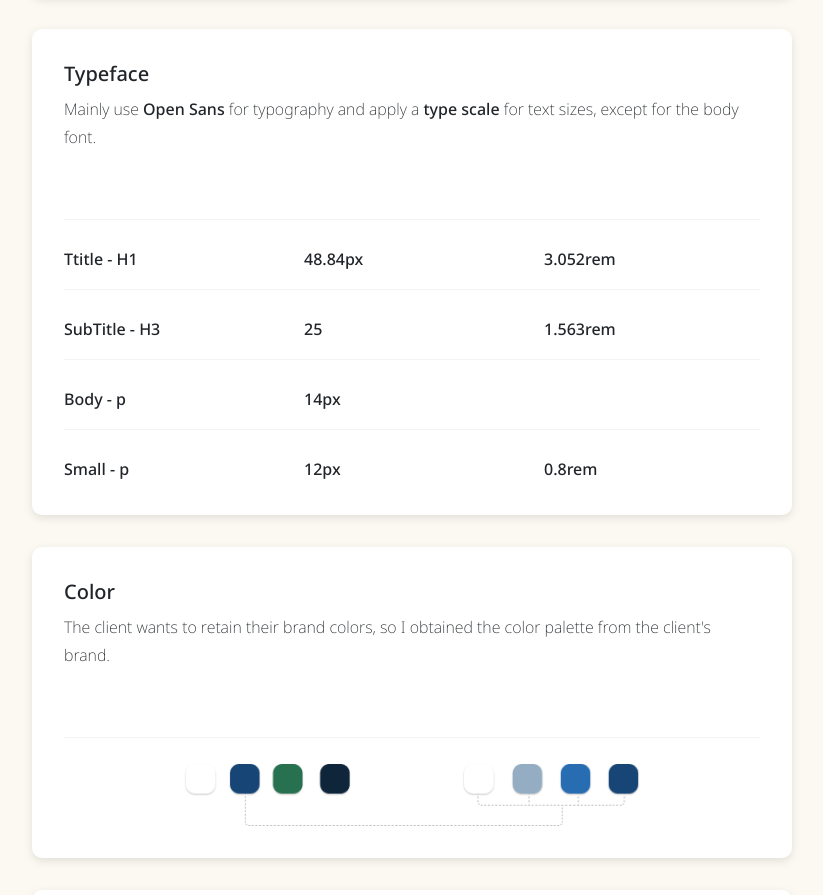
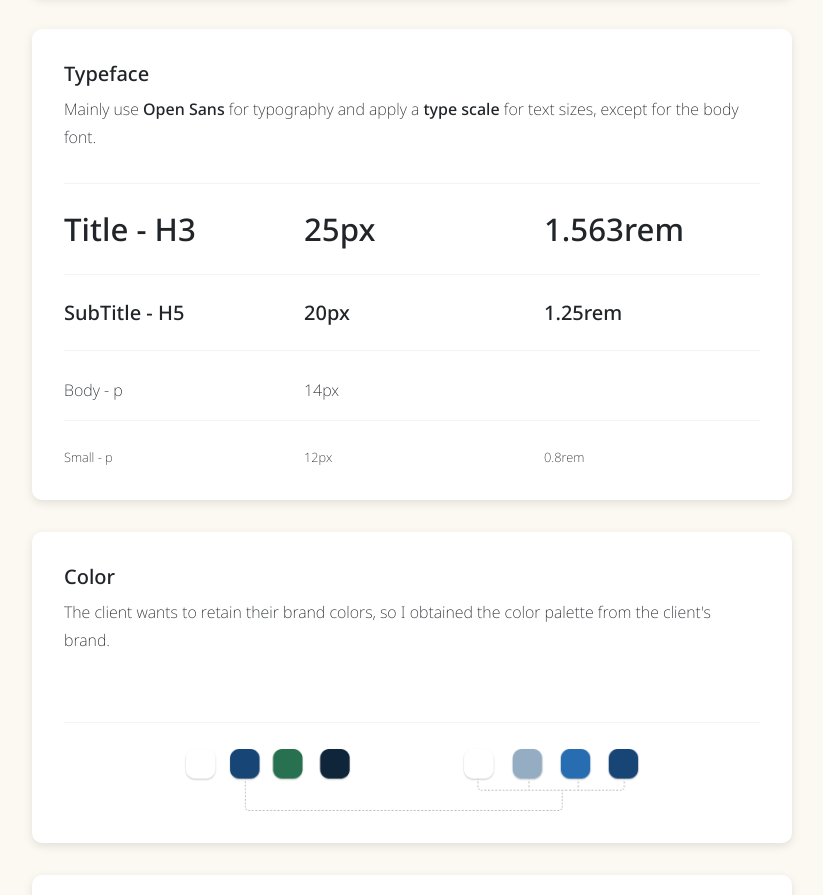
Before and after one commit to suleee/portfolio-v4, a website built with Parcel: page src/payshepherd.html in a window 1280 px wide. Shown: the part 4689-5584 px from the top of the page, without its empty margins (228-1051 px from the left). Built offline with nearby package versions, Linux system fonts and the light colour scheme; a web font is replaced by a local one.

Commit message:
edit the text area on payshepherd html file

```diff
--- a/src/payshepherd.html
+++ b/src/payshepherd.html
@@ -399,7 +399,7 @@
             <div class="col-12 offset-md-2 col-md-8 panel-bg">
               <div class=" ">
                 <h5>Typeface</h5>
-                <p class="space-bottom">
+                <p class="space-sm-bottom">
                   Mainly use <span>Open Sans</span> for typography and apply a
                   <span>type scale</span> for text sizes, except for the body
                   font.
@@ -408,27 +408,27 @@
                 <div class="row justify-content-center">
                   <div class="col">
                     <div class="row">
-                      <div class="col-4">Ttitle - H1</div>
-                      <div class="col-4">48.84px</div>
-                      <div class="col-4">3.052rem</div>
+                      <div class="col-4"><h3>Title - H3</h3></div>
+                      <div class="col-4"><h3>25px</h3></div>
+                      <div class="col-4"><h3>1.563rem</h3></div>
                     </div>
                     <hr />
                     <div class="row">
-                      <div class="col-4">SubTitle - H3</div>
-                      <div class="col-4">25</div>
-                      <div class="col-4">1.563rem</div>
+                      <div class="col-4"><h5>SubTitle - H5</h5></div>
+                      <div class="col-4"><h5>20px</h5></div>
+                      <div class="col-4"><h5>1.25rem</h5></div>
                     </div>
                     <hr />
                     <div class="row">
-                      <div class="col-4">Body - p</div>
-                      <div class="col-4">14px</div>
+                      <div class="col-4"><p>Body - p</p></div>
+                      <div class="col-4"><p>14px</p></div>
                       <!-- <div class="col-4">3.052rem</div> -->
                     </div>
                     <hr />
                     <div class="row">
-                      <div class="col-4">Small - p</div>
-                      <div class="col-4">12px</div>
-                      <div class="col-4">0.8rem</div>
+                      <div class="col-4"><p class="sm-text">Small - p</p></div>
+                      <div class="col-4"><p class="sm-text">12px</p></div>
+                      <div class="col-4"><p class="sm-text">0.8rem</p></div>
                     </div>
                   </div>
                 </div>
```
Also changed, not shown: dist/payshepherd.html.
